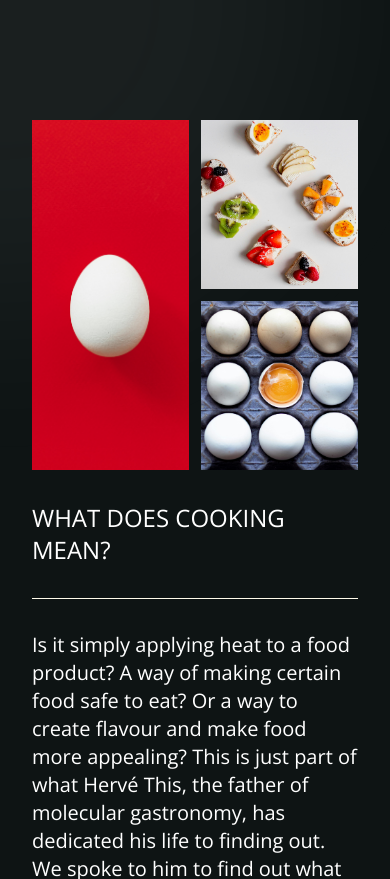
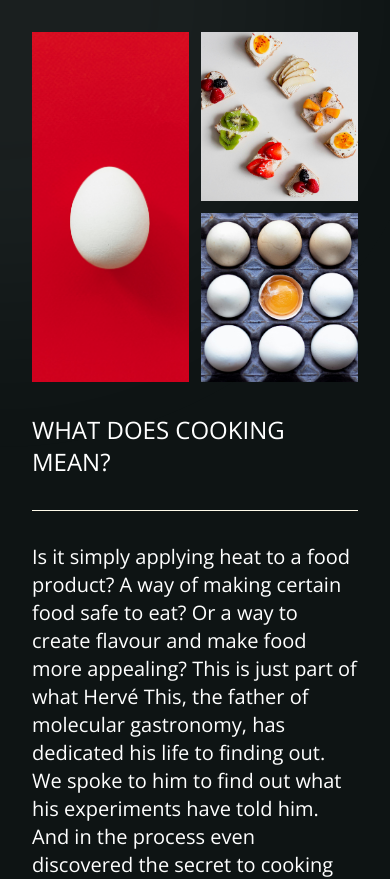
Before and after one commit to angelika-mac/taste-orchard, a Next.js app: page / in a window 390 px wide. Shown: the top 879 px of the page. Built offline with nearby package versions, Linux system fonts and the light colour scheme.

Commit message:
change padding-top on small screen

```diff
--- a/app/page.tsx
+++ b/app/page.tsx
@@ -68,7 +68,7 @@ export default function Home() {
 function Section({ children }: { children: React.ReactNode}) {
   return (
     //
-    <section className="px-8 md:px-16 py-[120px]">
+    <section className="px-8 md:px-16 py-8 md:py-[120px]">
       {children}
     </section>
   )
```
